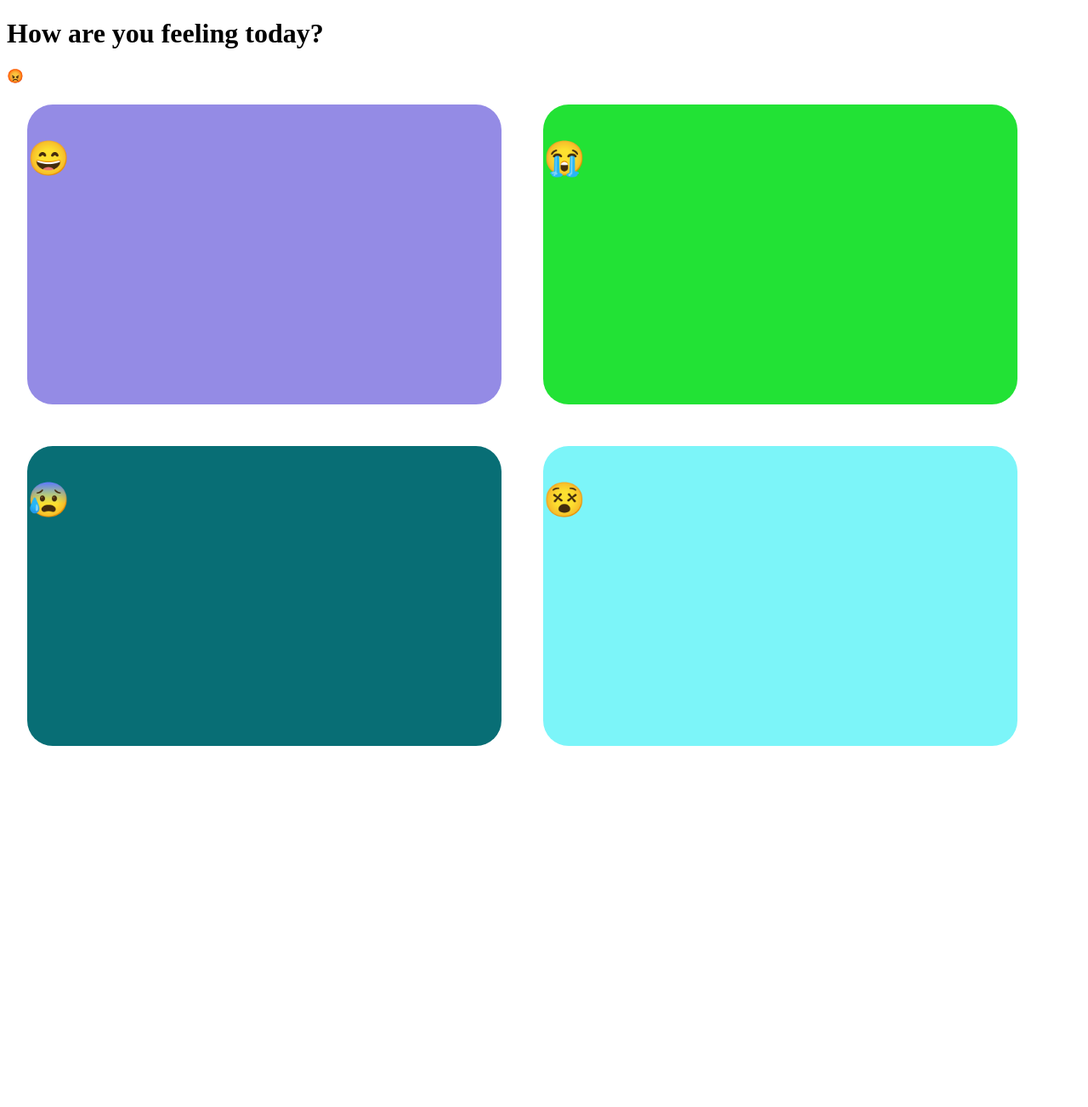
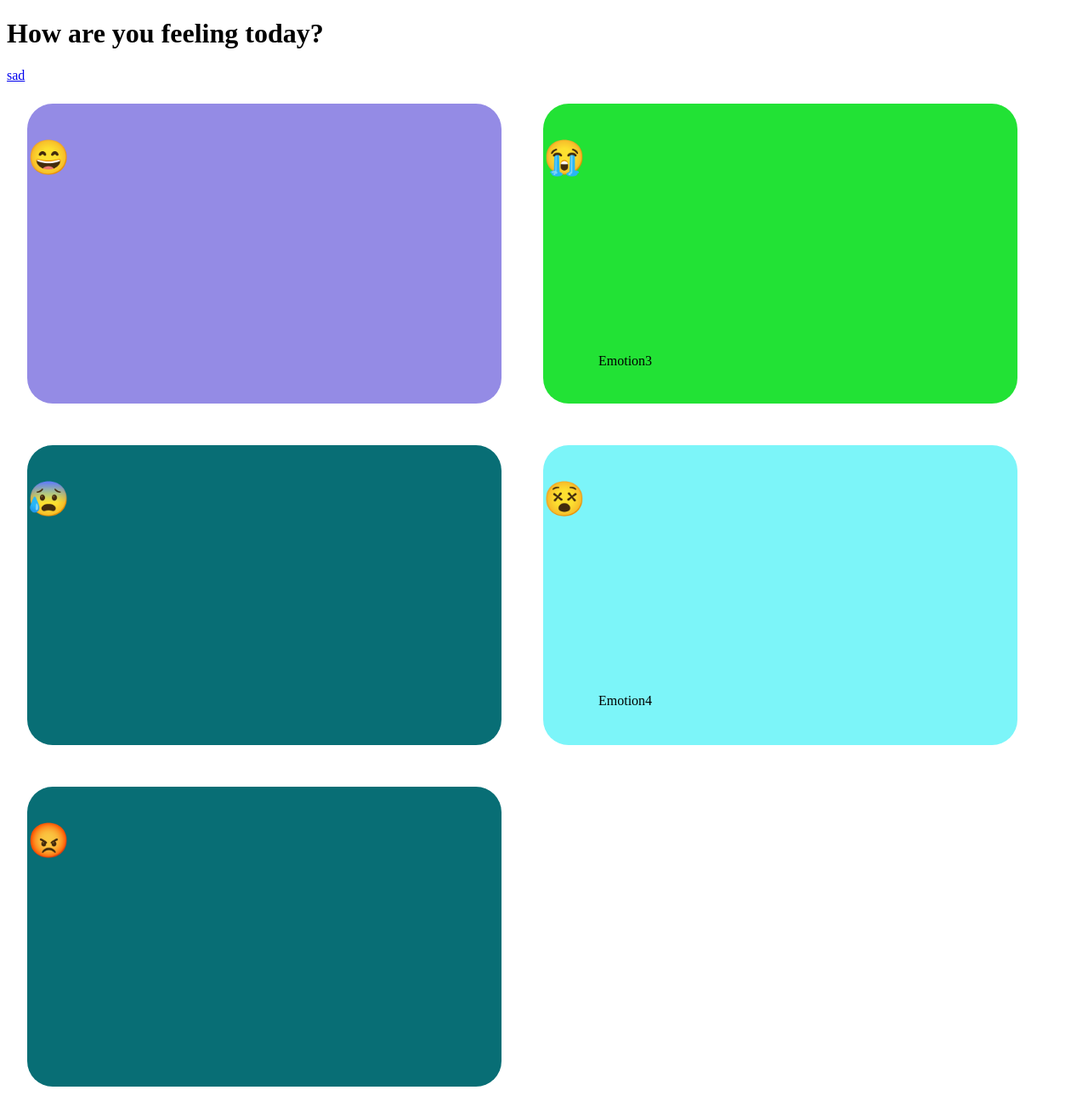
Before and after one commit to infinite2004/Mood-App, a Flask app: page /GetTips in a window 1280 px wide. Shown: the whole page at 85% size. Before the commit the page ends 878 px from the top, so only its background shows below. Run offline with Flask 2, Linux system fonts and the light colour scheme; some libraries are stand-ins or nearby versions.

Commit message:
links to tips

```diff
--- a/app.py
+++ b/app.py
@@ -22,8 +22,11 @@
    return render_template('allmoods.html')
 @app.route('/showmood')
 def show():
+   return render_template('pimoods.html')
 
-   return render_template('pimoods.html')
+@app.route('/sad')
+def sad():
+      return render_template('sad.html')
 
 @app.route('/login',methods = ['POST', 'GET'])
 def login():
--- a/templates/allmoods.html
+++ b/templates/allmoods.html
@@ -21,7 +21,8 @@
 .quodrant1,
 .quodrant2,
 .quodrant3,
-.quodrant4{
+.quodrant4,
+.quadrant5{
     display: inline;
     float: left;
     width: 46%;
@@ -45,7 +46,9 @@
 .quodrant4{
     background-color: #7cf5f9;
 }
-
+.quadrant5{
+    background-color:#25f036;
+}
 #container{
     left:100px
 }
@@ -89,18 +92,25 @@
 
 </div>
     <p style="font-size:48px">
-      &#128545;
+
       <div class='quodrant'>
 
         <div class ="container">
             <p style= "position: absolute; left: 5%; top: 50%;"id="description">Emotion1</p>
+            <a class="link" href="http://127.0.0.1:5000/sad">sad</a> <!--this is the href link it is functional but it needs to be positioned pla do that-->
 
         <div class ="container">
              <p style= "position: absolute; left: 5%; top: 100%;"id="SAD">Emotion2</p>
 
+
+        <div class ="container">
+                <p style= "position: absolute; left: 55%; top:50%;"id="Angry">Emotion3</p>
+
+         <div class ="container">
+                    <p style= "position: absolute; left: 55%; top: 100%;"id="Tired">Emotion4</p>
             <div class='qtop'>
 
-            <div class='quodrant1'><p style="font-size:40px">&#128516;</div>
+            <div class='quodrant1'><p style="font-size:40px">&#128516;</a></p></div>
 
 
             <div class='quodrant2'><p style="font-size:40px">&#128557;</div>
@@ -114,6 +124,13 @@
         </div>
     </div>
 
+    <div class='qbottom'>
+        <div class='quodrant3'><p style="font-size:40px">&#128545;</div>
+
+
+    </div>
+</div>
+
     <script type="text/javascript" src="main.js"></script>
     </body>
     </html>
```
Also changed, not shown: templates/index.html (line endings or trailing spaces).
